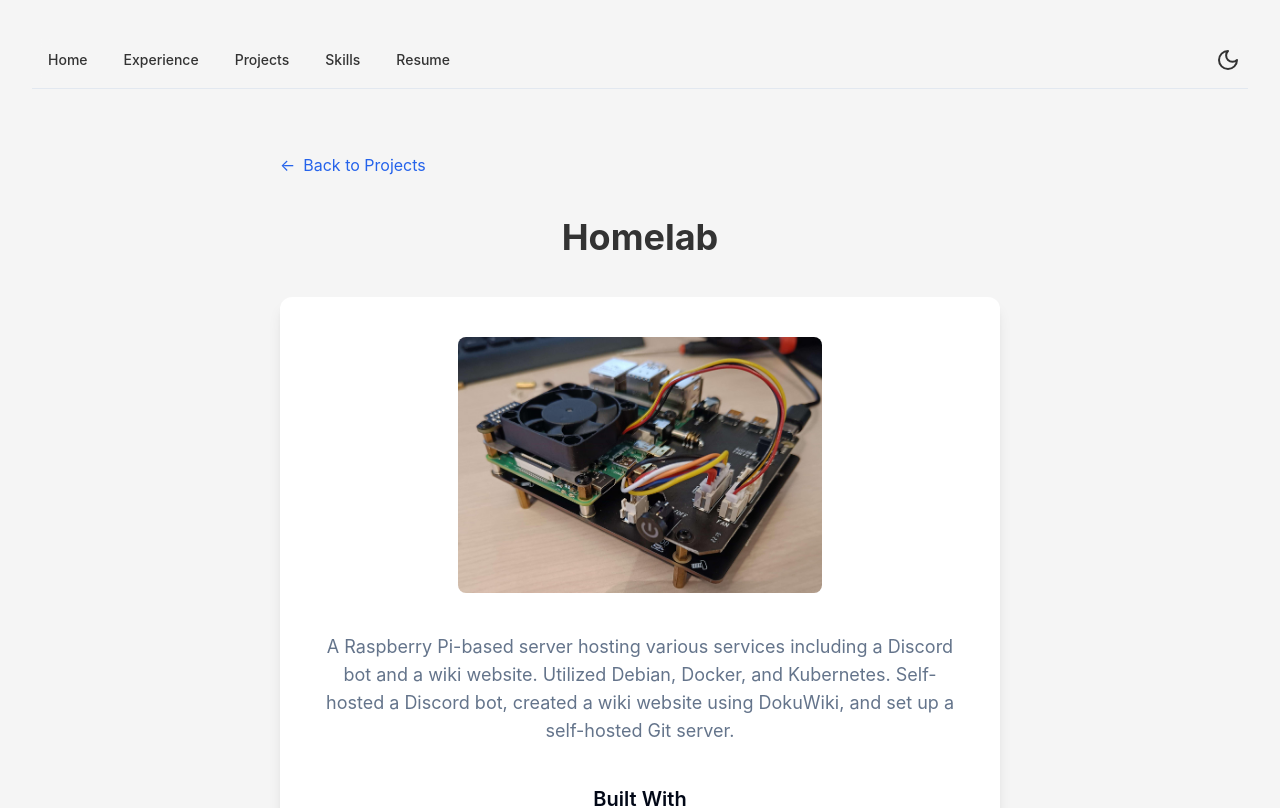
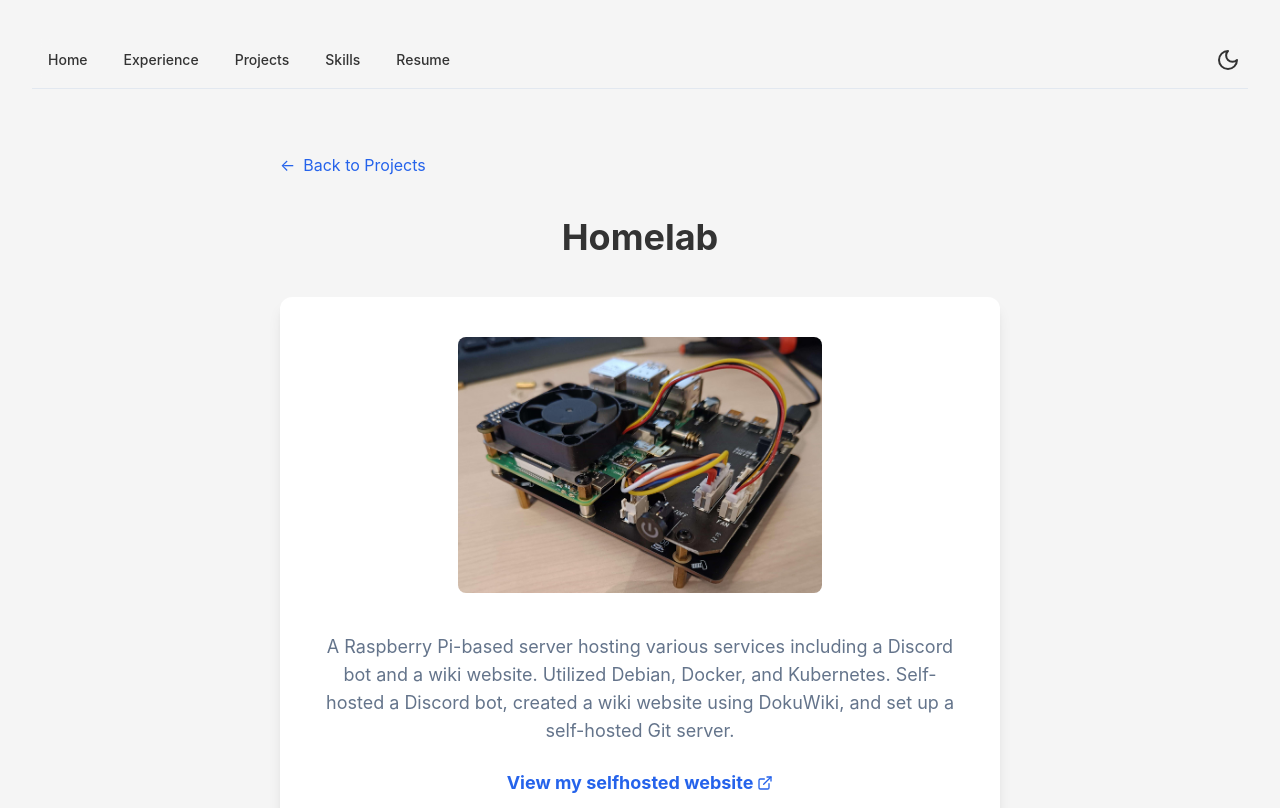
Before and after one commit to wdebie/wdebie.github.io, a React (Vite) app: page /projects/homelab in a window 1280 px wide. Shown: the top 808 px of the page. Built offline with nearby package versions, Linux system fonts and the light colour scheme.

Commit message:
Add link to homelab project

```diff
--- a/src/components/ProjectsFull.tsx
+++ b/src/components/ProjectsFull.tsx
@@ -22,7 +22,8 @@ interface Project {
 export default function ProjectsFull() {
   const { projectName } = useParams<{ projectName: string }>();
   const navigate = useNavigate();
-  const project = projectName ? content.projects.find(p => p.title.toLowerCase().replace(/\s+/g, '-') === projectName) as Project : null;
+  // TODO: fix this without using 'as unknown as Project'
+  const project = projectName ? content.projects.find(p => p.title.toLowerCase().replace(/\s+/g, '-') === projectName) as unknown as Project : null;
 
   useEffect(() => {
     window.scrollTo(0, 0);
--- a/src/content.ts
+++ b/src/content.ts
@@ -48,6 +48,9 @@ export const content = {
     {
       title: "Homelab",
       summary: "A Raspberry Pi-based server hosting various services including a Discord bot and a wiki website. Utilized Debian, Docker, and Kubernetes. Self-hosted a Discord bot, created a wiki website using DokuWiki, and set up a self-hosted Git server.",
+      links: {
+        "View my selfhosted website": "https://git.wlinator.org/",
+      },
       builtWith: ["Debian", "Docker", "Kubernetes"],
       category: {
         subject: "Personal homelab server",
```
